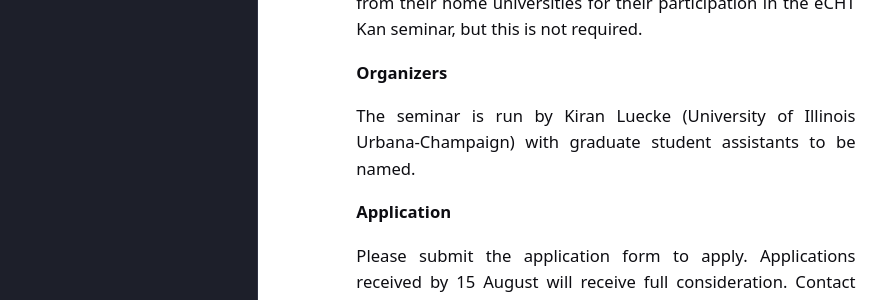
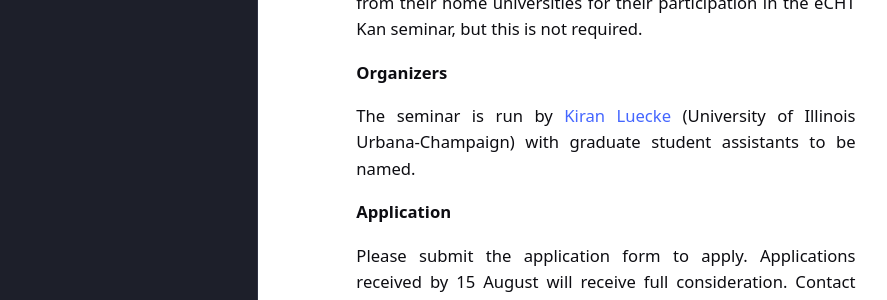
Before and after one commit to eCHTorc/eCHTorc.github.io, a Jekyll site: the page built from kan-seminar-fall-25.html, in a window 1280 px wide and 900 px high, scrolled down 837 px. Shown: the part 361-661 px from the top of the window, without its empty margins (43-930 px from the left). Built offline with Jekyll 4.4.1, drawn with Linux system fonts in a browser that asks for light colours; part of the change alters nothing that is shown.

```diff
--- a/kan-seminar-fall-25.html
+++ b/kan-seminar-fall-25.html
@@ -51,7 +51,7 @@ Students are encouraged to obtain independent study credit from their home unive
 </p>
 
 <p>
-The seminar is run by Kiran Luecke (University of Illinois Urbana-Champaign) with graduate student assistants to be named.
+The seminar is run by <a href="https://www.kiranluecke.com/"> Kiran Luecke </a> (University of Illinois Urbana-Champaign) with graduate student assistants to be named.
 </p>
 
 <p>
```
